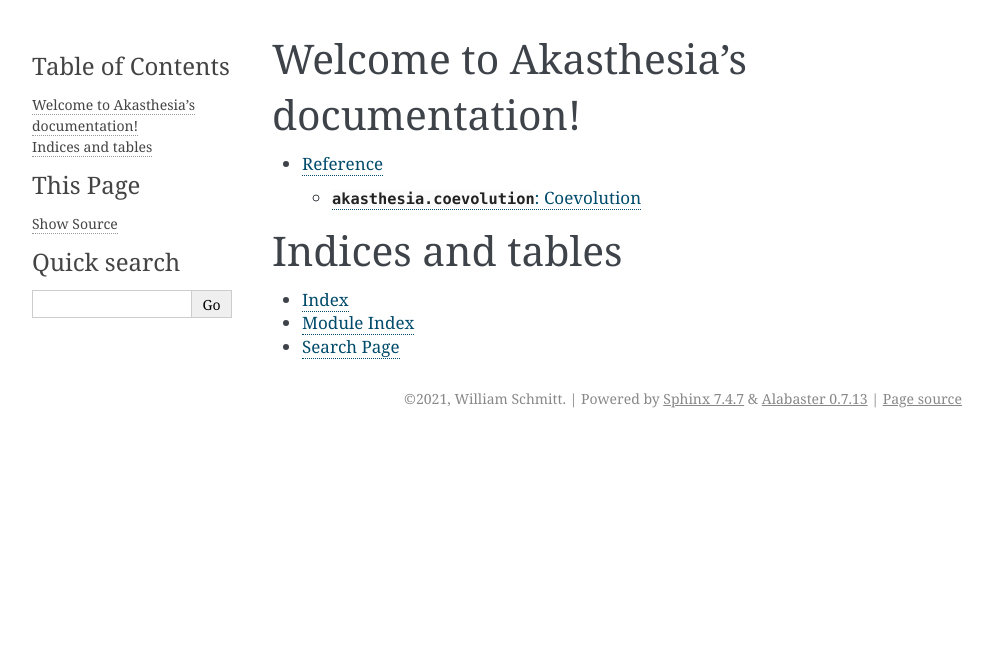
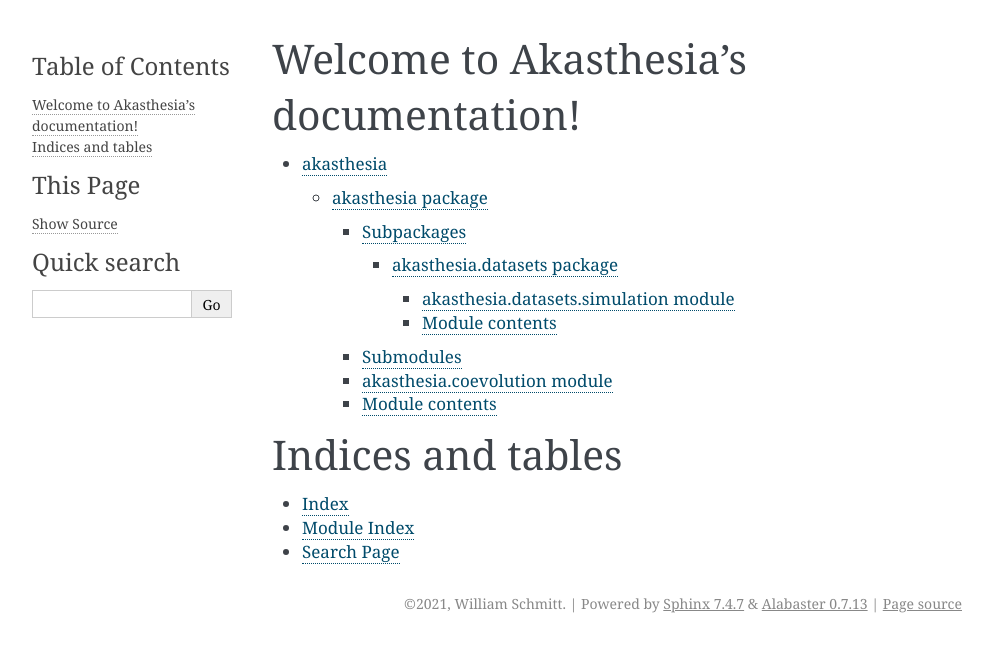
Before and after one commit to TrEE-TIMC/cocoatree, a Sphinx documentation site: the page built from doc/index.rst, in a window 1280 px wide. Shown: the top 652 px of the page, without its empty margins (148-1141 px from the left). Built offline with Sphinx 7.4.7, drawn with Linux system fonts in a browser that asks for light colours; formulas are drawn with MathJax 3; pages that are not in the unit, such as notebooks, are missing from menus.

```diff
--- a/doc/conf.py
+++ b/doc/conf.py
@@ -10,9 +10,9 @@
 # add these directories to sys.path here. If the directory is relative to the
 # documentation root, use os.path.abspath to make it absolute, like shown here.
 #
-# import os
+import os
 import sys
-# sys.path.insert(0, os.path.abspath('.'))
+sys.path.insert(0, os.path.abspath('../akasthesia'))
 import sphinx_gallery
 
 
@@ -35,12 +35,13 @@ release = '0.0'
 extensions = [
     "sphinx_gallery.gen_gallery",
     "sphinx.ext.autodoc",
-    "sphinx.ext.imgmath",
+    "sphinx.ext.mathjax",
     "sphinx.ext.autodoc",
     "sphinx.ext.autosummary",
     "sphinx.ext.doctest",
     "sphinx.ext.intersphinx",
     "sphinx.ext.imgconverter",
+    "sphinx.ext.napoleon"
 
 ]
 
@@ -53,7 +54,7 @@ templates_path = ['_templates']
 # List of patterns, relative to source directory, that match files and
 # directories to ignore when looking for source files.
 # This pattern also affects html_static_path and html_extra_path.
-exclude_patterns = ['_build', 'Thumbs.db', '.DS_Store']
+exclude_patterns = ['_build', 'Thumbs.db', '.DS_Store', '**/__helper**']
 
 
 # -- Options for HTML output -------------------------------------------------
@@ -84,12 +85,12 @@ sphinx_gallery_conf = {
     'doc_module': ("akasthesia", ),
     "reference_url": {"pastis": None},
     'binder': {
-    # Required keys
-    'org': 'tree-timc',
-    'repo': 'custom_sca',
-    'branch': 'gh-pages',
-    'binderhub_url': 'https://mybinder.org',  # Any URL of a binderhub deployment. Must be full URL (e.g. https://mybinder.org).
-    'dependencies': '../requirements.txt',
-    'use_jupyter_lab': True
+        # Required keys
+        'org': 'tree-timc',
+        'repo': 'custom_sca',
+        'branch': 'gh-pages',
+        'binderhub_url': 'https://mybinder.org',  # Any URL of a binderhub deployment. Must be full URL (e.g. https://mybinder.org).
+        'dependencies': '../requirements.txt',
+        'use_jupyter_lab': True
     }
 }
--- a/doc/index.rst
+++ b/doc/index.rst
@@ -10,7 +10,7 @@ Welcome to Akasthesia's documentation!
    :maxdepth: 2
    :caption: Contents:
 
-  modules/classes
+  modules/modules
   auto_examples/index
 
 Indices and tables
--- /dev/null
+++ b/doc/modules/akasthesia.datasets.rst
@@ -0,0 +1,18 @@
+akasthesia.datasets package
+===========================
+
+akasthesia.datasets.simulation module
+-------------------------------------
+
+.. automodule:: akasthesia.datasets.simulation
+   :members:
+   :undoc-members:
+   :show-inheritance:
+
+Module contents
+---------------
+
+.. automodule:: akasthesia.datasets
+   :members:
+   :undoc-members:
+   :show-inheritance:
--- /dev/null
+++ b/doc/modules/akasthesia.rst
@@ -0,0 +1,29 @@
+akasthesia package
+==================
+
+Subpackages
+-----------
+
+.. toctree::
+   :maxdepth: 4
+
+   akasthesia.datasets
+
+Submodules
+----------
+
+akasthesia.coevolution module
+-----------------------------
+
+.. automodule:: akasthesia.coevolution
+   :members:
+   :undoc-members:
+   :show-inheritance:
+
+Module contents
+---------------
+
+.. automodule:: akasthesia
+   :members:
+   :undoc-members:
+   :show-inheritance:
--- /dev/null
+++ b/doc/modules/modules.rst
@@ -0,0 +1,7 @@
+akasthesia
+==========
+
+.. toctree::
+   :maxdepth: 4
+
+   akasthesia
```
Also changed, not shown: doc/modules/classes.rst (deleted, +0 -20 lines), 4 other files.
